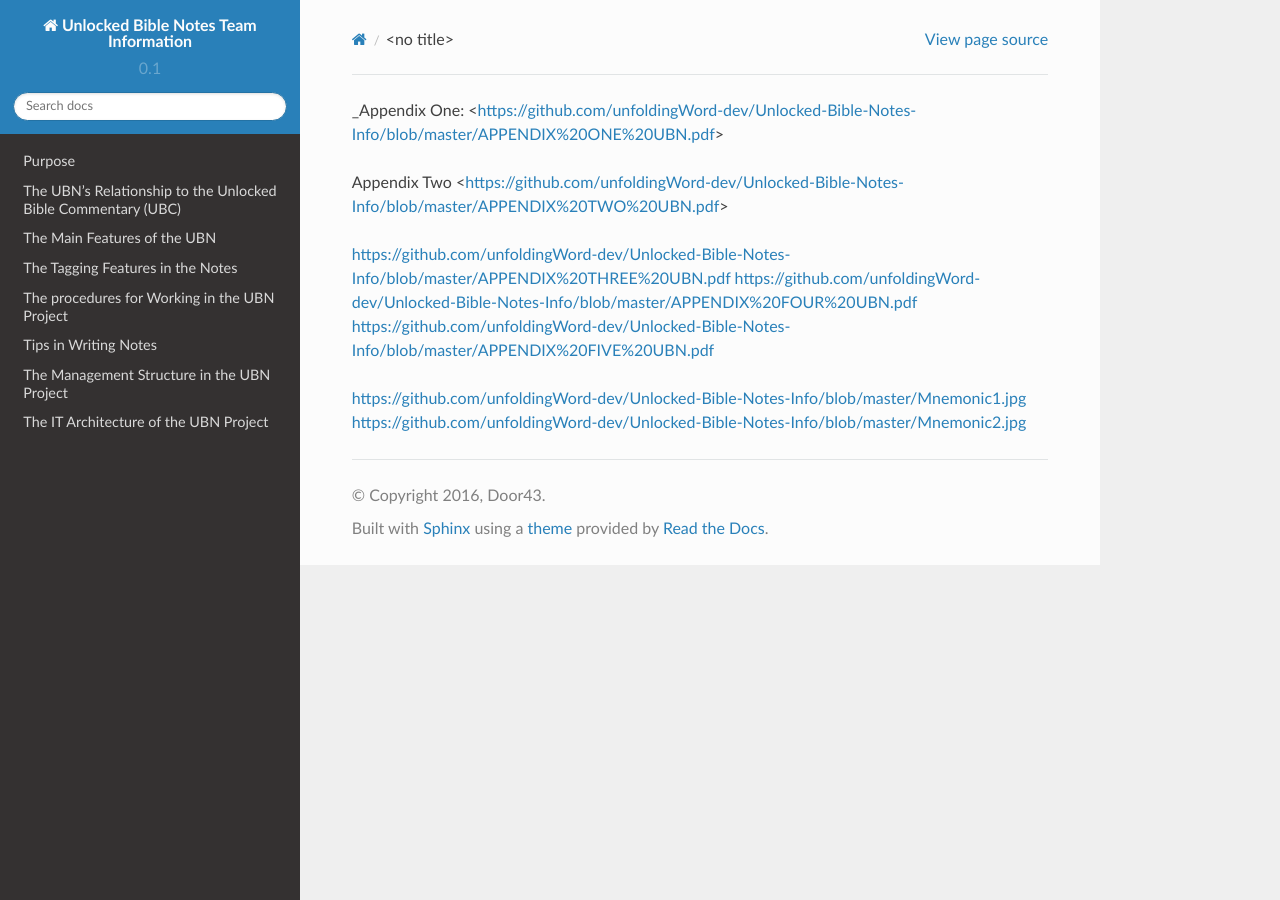
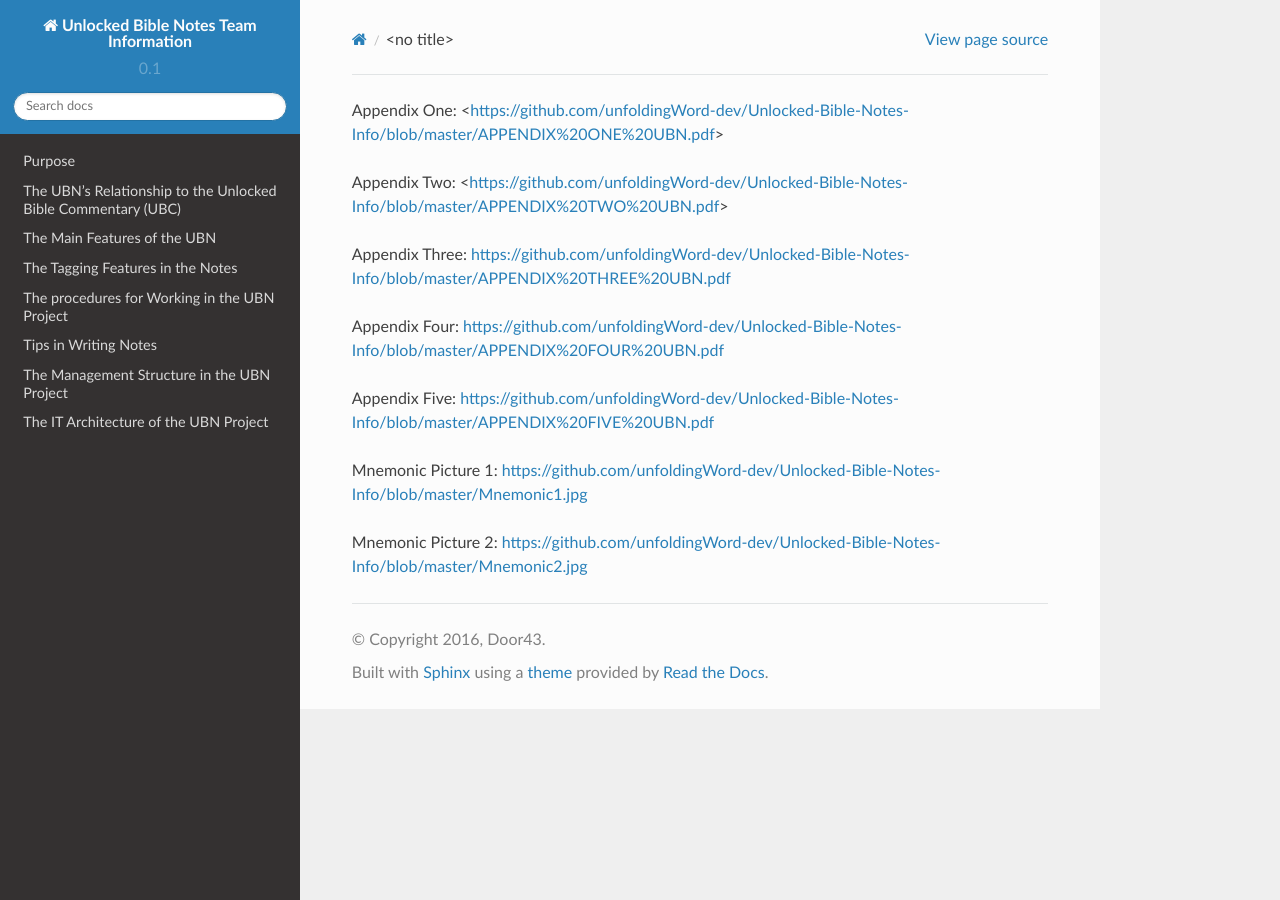
Before and after one commit to unfoldingWord-dev/Unlocked-Bible-Notes-Info, a Sphinx documentation site: the page built from docs/appendices.rst, in a window 1280 px wide. Built offline with Sphinx 7.4.7 and the Read the Docs theme 2.0.0, drawn with Linux system fonts in a browser that asks for light colours; pages that are not in the unit, such as notebooks, are missing from menus.

Commit message:
Update appendices.rst

```diff
--- a/docs/appendices.rst
+++ b/docs/appendices.rst
@@ -1,11 +1,13 @@
-_Appendix One: <https://github.com/unfoldingWord-dev/Unlocked-Bible-Notes-Info/blob/master/APPENDIX%20ONE%20UBN.pdf>
+Appendix One: <https://github.com/unfoldingWord-dev/Unlocked-Bible-Notes-Info/blob/master/APPENDIX%20ONE%20UBN.pdf>
 
-Appendix Two <https://github.com/unfoldingWord-dev/Unlocked-Bible-Notes-Info/blob/master/APPENDIX%20TWO%20UBN.pdf>
+Appendix Two: <https://github.com/unfoldingWord-dev/Unlocked-Bible-Notes-Info/blob/master/APPENDIX%20TWO%20UBN.pdf>
 
-https://github.com/unfoldingWord-dev/Unlocked-Bible-Notes-Info/blob/master/APPENDIX%20THREE%20UBN.pdf
-https://github.com/unfoldingWord-dev/Unlocked-Bible-Notes-Info/blob/master/APPENDIX%20FOUR%20UBN.pdf
-https://github.com/unfoldingWord-dev/Unlocked-Bible-Notes-Info/blob/master/APPENDIX%20FIVE%20UBN.pdf
+Appendix Three: https://github.com/unfoldingWord-dev/Unlocked-Bible-Notes-Info/blob/master/APPENDIX%20THREE%20UBN.pdf
 
+Appendix Four: https://github.com/unfoldingWord-dev/Unlocked-Bible-Notes-Info/blob/master/APPENDIX%20FOUR%20UBN.pdf
 
-https://github.com/unfoldingWord-dev/Unlocked-Bible-Notes-Info/blob/master/Mnemonic1.jpg
-https://github.com/unfoldingWord-dev/Unlocked-Bible-Notes-Info/blob/master/Mnemonic2.jpg
+Appendix Five: https://github.com/unfoldingWord-dev/Unlocked-Bible-Notes-Info/blob/master/APPENDIX%20FIVE%20UBN.pdf
+
+Mnemonic Picture 1: https://github.com/unfoldingWord-dev/Unlocked-Bible-Notes-Info/blob/master/Mnemonic1.jpg
+
+Mnemonic Picture 2: https://github.com/unfoldingWord-dev/Unlocked-Bible-Notes-Info/blob/master/Mnemonic2.jpg
```
